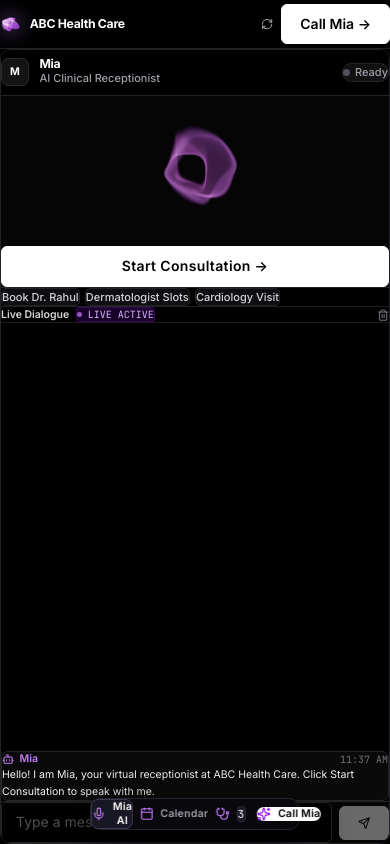
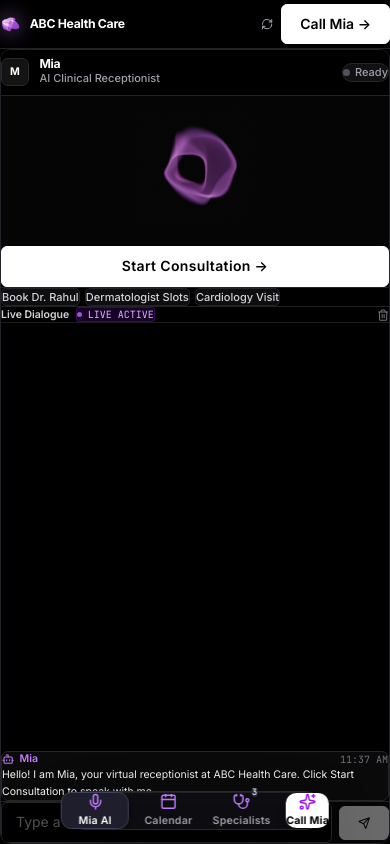
Before and after one commit to shinas101/Ai-Receptionist, a React (Vite) app in the folder frontend/: page / in a window 390 px wide. Built offline with nearby package versions, Linux system fonts and the light colour scheme; no server answers.

Commit message:
feat(hallmark): redesign floating dock with expansive scale, thumb-first mobile layout, and zero congestion

```diff
--- a/frontend/src/App.jsx
+++ b/frontend/src/App.jsx
@@ -101,7 +101,7 @@ export default function App() {
       />
 
       {/* Main Single-Window Workspace: Mobile full view per tab, Desktop side-by-side */}
-      <main className="flex-1 min-h-0 p-2 sm:p-3 lg:p-4.5 pb-24 sm:pb-28 flex flex-col lg:flex-row gap-3 lg:gap-4 overflow-hidden relative">
+      <main className="flex-1 min-h-0 p-2 sm:p-3 lg:p-4.5 pb-28 sm:pb-34 flex flex-col lg:flex-row gap-3 lg:gap-4 overflow-hidden relative">
         {/* Left Panel: Live Calendar & Specialists (Full view on mobile when active, side-by-side on lg) */}
         <section
           className={`flex-1 min-h-0 flex flex-col h-full rounded-xl sm:rounded-2xl border border-[#222228] bg-[#000000] overflow-hidden shadow-2xl ${
@@ -130,35 +130,34 @@ export default function App() {
         </aside>
       </main>
 
-      {/* Prominent Floating Dock Navbar (Built directly on website design system) */}
+      {/* Hallmark Precision Floating Dock (Architectural, spacious, thumb-first on mobile, grand on desktop) */}
       <nav
         aria-label="Application dock navigation"
-        className="fixed bottom-4 sm:bottom-6 left-1/2 -translate-x-1/2 z-40 bg-[#0a0a0e]/95 backdrop-blur-xl border border-[#262630] shadow-[0_20px_50px_rgba(0,0,0,0.95)] rounded-xl sm:rounded-2xl p-2 sm:p-2.5 flex items-center gap-1.5 sm:gap-2.5 max-w-[calc(100vw-1.5rem)] select-none"
+        className="fixed bottom-4 sm:bottom-7 left-1/2 -translate-x-1/2 z-40 bg-[#0d0d12]/95 backdrop-blur-2xl border border-[#282838] shadow-[0_24px_60px_-10px_rgba(0,0,0,0.95),inset_0_1px_0_rgba(255,255,255,0.09)] rounded-2xl p-2 sm:p-2.5 flex items-center justify-center gap-1.5 sm:gap-3 max-w-[96vw] select-none"
       >
         {/* Dock Item 1: Mia AI Voice Receptionist */}
         <button
           onClick={() => setMobileTab('agent')}
-          className={`px-3.5 sm:px-5 py-2.5 sm:py-3 rounded-lg sm:rounded-xl text-xs sm:text-sm font-semibold tracking-wide transition-all flex items-center gap-2 cursor-pointer ${
+          className={`px-3 sm:px-6 py-2 sm:py-3.5 rounded-xl text-xs sm:text-base font-semibold tracking-wide transition-all flex flex-col sm:flex-row items-center justify-center gap-1 sm:gap-2.5 cursor-pointer min-w-[68px] sm:min-w-0 active:scale-[0.97] ${
             mobileTab === 'agent'
-              ? 'bg-[#181824] text-white border border-[#3b3b50] shadow-sm'
-              : 'text-zinc-400 hover:text-white hover:bg-[#121218] border border-transparent'
+              ? 'bg-[#1e1e2c] text-white border border-[#404058] shadow-md'
+              : 'text-zinc-400 hover:text-white hover:bg-[#14141e] border border-transparent'
           }`}
           title="Mia AI Voice Receptionist"
         >
-          <Mic className={`w-4 h-4 sm:w-4.5 sm:h-4.5 shrink-0 ${isConnected ? 'text-emerald-400' : 'text-purple-400'}`} />
+          <div className="relative flex items-center justify-center">
+            <Mic className={`w-5 h-5 shrink-0 ${isConnected ? 'text-emerald-400' : 'text-purple-400'}`} />
+            {isConnected && (
+              <span className="absolute -top-1 -right-1 w-2.5 h-2.5 rounded-full bg-emerald-400 ring-2 ring-[#0d0d12] animate-pulse" />
+            )}
+          </div>
           <span>Mia AI</span>
-          {isConnected && (
-            <div className="flex items-center gap-1 ml-0.5">
-              {livekit.isAgentSpeaking ? (
-                <span className="flex items-end gap-0.5 h-3">
-                  <span className="w-0.5 h-2 bg-emerald-400 animate-pulse" />
-                  <span className="w-0.5 h-3.5 bg-emerald-400 animate-pulse delay-75" />
-                  <span className="w-0.5 h-2 bg-emerald-400 animate-pulse delay-150" />
-                </span>
-              ) : (
-                <span className="w-2 h-2 rounded-full bg-emerald-400 animate-pulse" />
-              )}
-            </div>
+          {isConnected && livekit.isAgentSpeaking && (
+            <span className="hidden sm:flex items-end gap-0.5 h-3.5 ml-0.5">
+              <span className="w-0.5 h-2 bg-emerald-400 animate-pulse" />
+              <span className="w-0.5 h-3.5 bg-emerald-400 animate-pulse delay-75" />
+              <span className="w-0.5 h-2 bg-emerald-400 animate-pulse delay-150" />
+            </span>
           )}
         </button>
 
@@ -168,17 +167,24 @@ export default function App() {
             setMobileTab('calendar');
             setCalendarTab('calendar');
           }}
-          className={`px-3.5 sm:px-5 py-2.5 sm:py-3 rounded-lg sm:rounded-xl text-xs sm:text-sm font-semibold tracking-wide transition-all flex items-center gap-2 cursor-pointer ${
+          className={`px-3 sm:px-6 py-2 sm:py-3.5 rounded-xl text-xs sm:text-base font-semibold tracking-wide transition-all flex flex-col sm:flex-row items-center justify-center gap-1 sm:gap-2.5 cursor-pointer min-w-[68px] sm:min-w-0 active:scale-[0.97] ${
             mobileTab === 'calendar' && calendarTab === 'calendar'
-              ? 'bg-[#181824] text-white border border-[#3b3b50] shadow-sm'
-              : 'text-zinc-400 hover:text-white hover:bg-[#121218] border border-transparent'
+              ? 'bg-[#1e1e2c] text-white border border-[#404058] shadow-md'
+              : 'text-zinc-400 hover:text-white hover:bg-[#14141e] border border-transparent'
           }`}
           title="Clinical Calendar"
         >
-          <Calendar className="w-4 h-4 sm:w-4.5 sm:h-4.5 text-purple-400 shrink-0" />
+          <div className="relative flex items-center justify-center">
+            <Calendar className="w-5 h-5 text-purple-400 shrink-0" />
+            {appointments.length > 0 && (
+              <span className="sm:hidden absolute -top-1.5 -right-2 text-[9px] px-1 py-0.2 rounded-full font-mono font-bold bg-purple-600 text-white leading-none">
+                {appointments.length}
+              </span>
+            )}
+          </div>
           <span>Calendar</span>
           {appointments.length > 0 && (
-            <span className="text-[11px] px-2 py-0.5 rounded font-mono bg-[#1c1c28] border border-[#2c2c3e] text-zinc-300">
+            <span className="hidden sm:inline-block text-xs px-2.5 py-0.5 rounded-md font-mono font-medium bg-[#1c1c28] border border-[#303042] text-zinc-300">
               {appointments.length}
             </span>
           )}
@@ -190,53 +196,58 @@ export default function App() {
             setMobileTab('calendar');
             setCalendarTab('doctors');
           }}
-          className={`px-3.5 sm:px-5 py-2.5 sm:py-3 rounded-lg sm:rounded-xl text-xs sm:text-sm font-semibold tracking-wide transition-all flex items-center gap-2 cursor-pointer ${
+          className={`px-3 sm:px-6 py-2 sm:py-3.5 rounded-xl text-xs sm:text-base font-semibold tracking-wide transition-all flex flex-col sm:flex-row items-center justify-center gap-1 sm:gap-2.5 cursor-pointer min-w-[68px] sm:min-w-0 active:scale-[0.97] ${
             mobileTab === 'calendar' && calendarTab === 'doctors'
-              ? 'bg-[#181824] text-white border border-[#3b3b50] shadow-sm'
-              : 'text-zinc-400 hover:text-white hover:bg-[#121218] border border-transparent'
+              ? 'bg-[#1e1e2c] text-white border border-[#404058] shadow-md'
+              : 'text-zinc-400 hover:text-white hover:bg-[#14141e] border border-transparent'
           }`}
           title="Physicians & Specialists Directory"
         >
-          <Stethoscope className="w-4 h-4 sm:w-4.5 sm:h-4.5 text-purple-400 shrink-0" />
-          <span className="hidden xs:inline">Specialists</span>
-          <span className="text-[11px] px-2 py-0.5 rounded font-mono bg-[#1c1c28] border border-[#2c2c3e] text-zinc-300">
+          <div className="relative flex items-center justify-center">
+            <Stethoscope className="w-5 h-5 text-purple-400 shrink-0" />
+            <span className="sm:hidden absolute -top-1.5 -right-2 text-[9px] px-1 py-0.2 rounded-full font-mono font-bold bg-[#2a2a3c] text-zinc-300 leading-none">
+              {doctors.length}
+            </span>
+          </div>
+          <span>Specialists</span>
+          <span className="hidden sm:inline-block text-xs px-2.5 py-0.5 rounded-md font-mono font-medium bg-[#1c1c28] border border-[#303042] text-zinc-300">
             {doctors.length}
           </span>
         </button>
 
-        {/* Technical Border Divider */}
-        <div className="w-px h-6 sm:h-7 bg-[#272732] mx-1 sm:mx-1.5" />
+        {/* Architectural Vertical Separator */}
+        <div className="w-px h-8 sm:h-9 bg-[#282838] mx-0.5 sm:mx-1.5" />
 
         {/* Dock Action Controls */}
         {!isConnected ? (
           <button
             onClick={handleToggleCall}
-            className="px-4 sm:px-5 py-2.5 sm:py-3 rounded-lg sm:rounded-xl bg-white hover:bg-zinc-200 text-black font-semibold text-xs sm:text-sm tracking-wide transition-all flex items-center gap-2 shadow-md cursor-pointer shrink-0"
+            className="px-3.5 sm:px-7 py-2 sm:py-3.5 rounded-xl bg-white hover:bg-zinc-100 text-black font-bold text-xs sm:text-base tracking-wide transition-all flex flex-col sm:flex-row items-center justify-center gap-1 sm:gap-2.5 shadow-lg active:scale-95 cursor-pointer shrink-0"
             title="Start Voice Consultation with Mia"
           >
-            <Sparkles className="w-4 h-4 text-purple-600 shrink-0" />
+            <Sparkles className="w-5 h-5 text-purple-600 shrink-0" />
             <span>Call Mia</span>
           </button>
         ) : (
-          <div className="flex items-center gap-1.5 shrink-0">
+          <div className="flex items-center gap-1.5 sm:gap-2 shrink-0">
             <button
               onClick={livekit.toggleMute}
-              className={`p-2.5 sm:p-3 rounded-lg sm:rounded-xl border text-xs sm:text-sm transition-colors cursor-pointer ${
+              className={`p-2.5 sm:p-3.5 rounded-xl border text-xs sm:text-base transition-colors cursor-pointer active:scale-95 ${
                 livekit.isMuted
                   ? 'bg-rose-950/80 border-rose-600 text-rose-300'
-                  : 'bg-[#14141c] hover:bg-[#1c1c28] border-[#2a2a38] text-zinc-200'
+                  : 'bg-[#14141e] hover:bg-[#1e1e2c] border-[#2e2e40] text-zinc-200'
               }`}
               title={livekit.isMuted ? 'Unmute Microphone' : 'Mute Microphone'}
             >
-              {livekit.isMuted ? <MicOff className="w-4 h-4" /> : <Mic className="w-4 h-4 text-emerald-400" />}
+              {livekit.isMuted ? <MicOff className="w-5 h-5" /> : <Mic className="w-5 h-5 text-emerald-400" />}
             </button>
             <button
               onClick={livekit.disconnect}
-              className="px-3.5 sm:px-4 py-2.5 sm:py-3 rounded-lg sm:rounded-xl bg-red-600 hover:bg-red-500 text-white font-semibold text-xs sm:text-sm flex items-center gap-1.5 shadow-sm cursor-pointer"
+              className="px-3 sm:px-5 py-2.5 sm:py-3.5 rounded-xl bg-red-600 hover:bg-red-500 text-white font-bold text-xs sm:text-base flex items-center gap-1.5 shadow-md active:scale-95 cursor-pointer"
               title="End Voice Consultation"
             >
-              <PhoneOff className="w-4 h-4" />
-              <span className="hidden sm:inline">End</span>
+              <PhoneOff className="w-4 h-4 sm:w-5 sm:h-5" />
+              <span>End</span>
             </button>
           </div>
         )}
```
Also changed, not shown: 4 other files (tests, documents, lock files or other folders).
